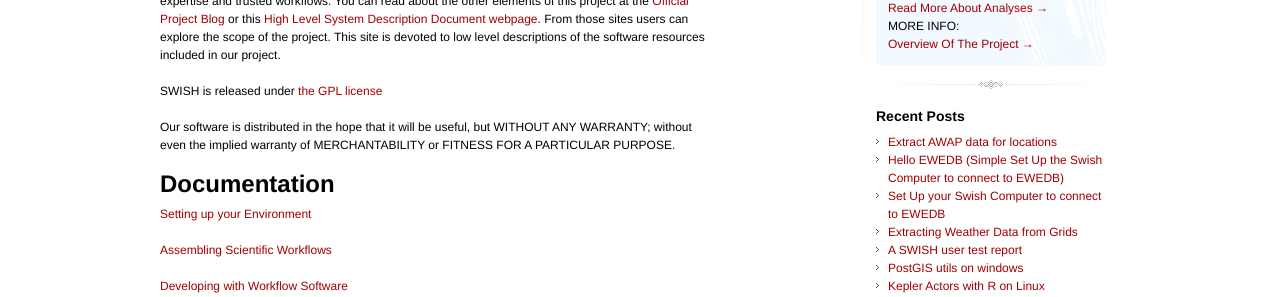
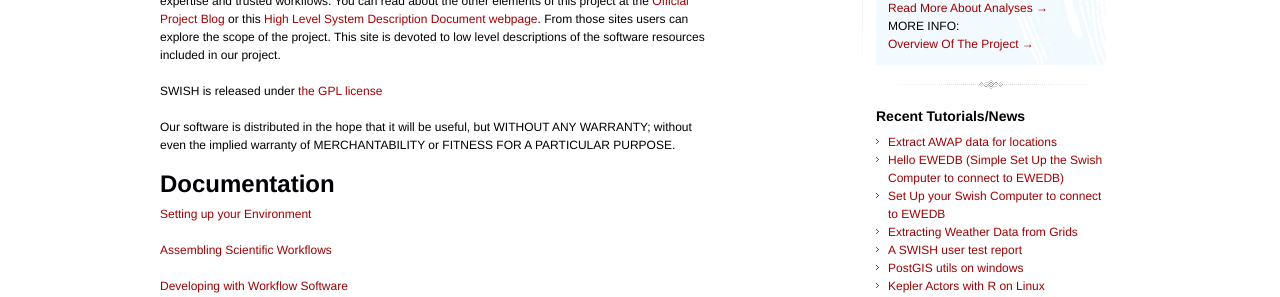
Before and after one commit to swish-climate-impact-assessment/swish-climate-impact-assessment.github.com, a Jekyll site: the page built from index.md, in a window 1280 px wide. Shown: the part 413-710 px from the top of the page. Built offline with Jekyll 4.4.1, drawn with Linux system fonts in a browser that asks for light colours; nearby versions of some CDN libraries; Markdown is read by kramdown in place of the engine named in the settings; comment, search, counter and statistics services are not loaded.

Commit message:
change recent posts to tutes

```diff
--- a/_layouts/default.html
+++ b/_layouts/default.html
@@ -105,7 +105,7 @@
           <!-- </div> -->
           <!-- <div id="secondary-sidebar"> -->
             <div class="widget">
-              <h2 class="widget-title">Recent Posts</h2>
+              <h2 class="widget-title">Recent Tutorials/News</h2>
               <ul>
                 {% for post in site.posts limit:10 %}
                 <li>
```
